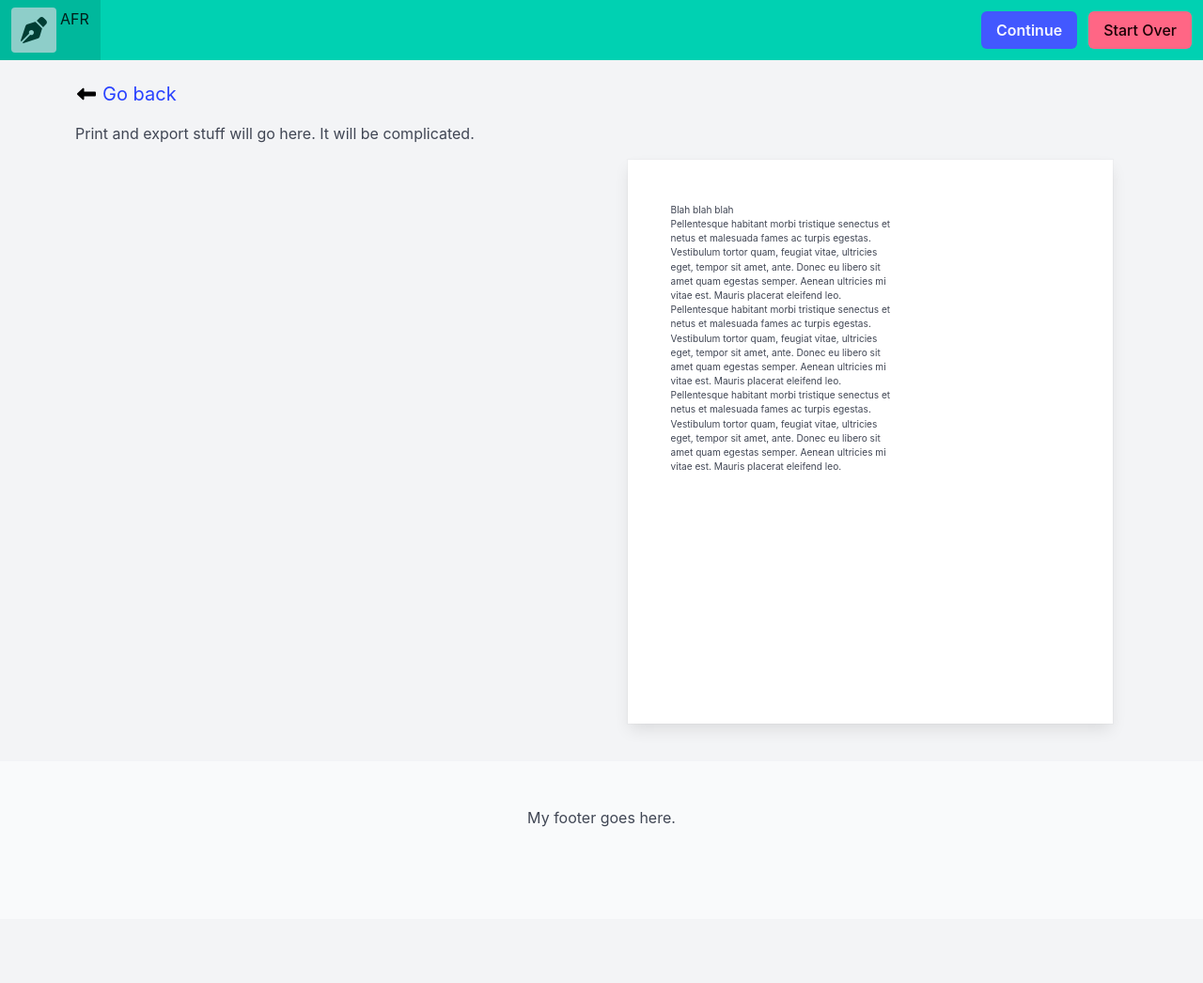
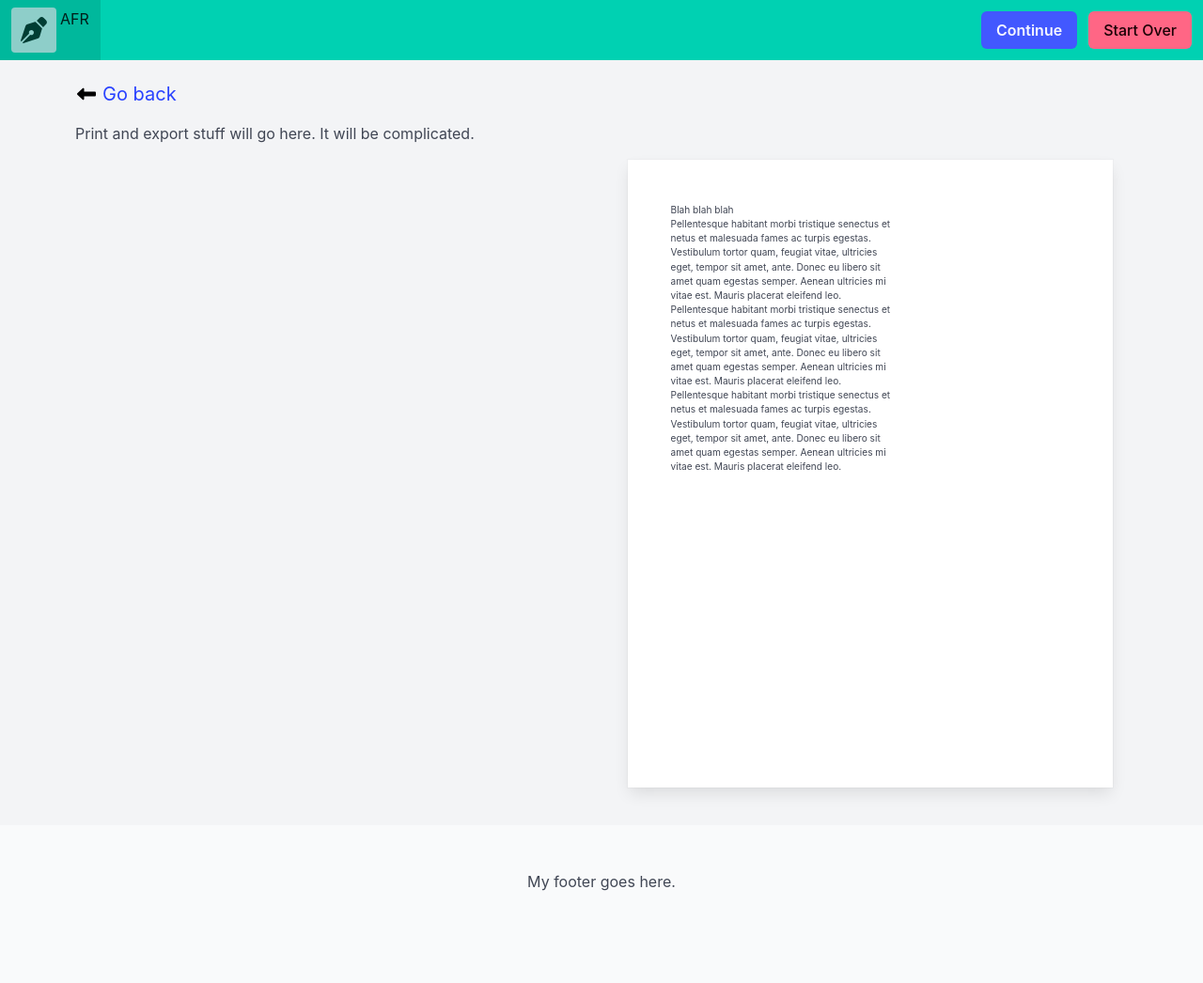
Before and after one commit to HeirOfNorton/alwaysfreeresume, a Jekyll site: the page built from pages/print.html, in a window 1280 px wide. Shown: the whole page at 94% size. Built offline with Jekyll 4.4.1, drawn with Linux system fonts in a browser that asks for light colours; before the commit the page ends 978 px from its top, so only the background shows below that.

Commit message:
Adding px and hopefully getting the scaling right

```diff
--- a/pages/print.html
+++ b/pages/print.html
@@ -18,8 +18,8 @@ Print and export stuff will go here. It will be complicated.
     </div>
 
     <div class="column">
-        <div class="box page-box m-4" x-data="{ pgtype: 'letter', boxwidth: 0 }" x-resize="boxwidth = $width" :class="pgtype == 'letter' ? 'letter' : 'a4'" :style="pgtype == 'letter' ? {height: boxwidth * (22/17)} : {height: boxwidth * (297/210)}">
-            <div class="page" :style="pgtype == 'letter' ? {scale: boxwidth / 816} : {scale: boxwidth / 794}">
+        <div class="box page-box m-4" x-data="{ pgtype: 'letter', boxwidth: 0 }" x-resize="boxwidth = $width" :class="pgtype == 'letter' ? 'letter' : 'a4'" :style="pgtype == 'letter' ? {height: boxwidth * (22/17) + 'px'} : {height: boxwidth * (297/210) + 'px'}">
+            <div class="page" :style="pgtype == 'letter' ? {scale: boxwidth / 816, width: boxwidth + 'px'} : {scale: boxwidth / 794, width: boxwidth + 'px'}">
                 <h1>Blah blah blah</h1>
                 <p>Pellentesque habitant morbi tristique senectus et netus et malesuada fames ac turpis egestas. Vestibulum tortor quam, feugiat vitae, ultricies eget, tempor sit amet, ante. Donec eu libero sit amet quam egestas semper. Aenean ultricies mi vitae est. Mauris placerat eleifend leo.</p>
                 <p>Pellentesque habitant morbi tristique senectus et netus et malesuada fames ac turpis egestas. Vestibulum tortor quam, feugiat vitae, ultricies eget, tempor sit amet, ante. Donec eu libero sit amet quam egestas semper. Aenean ultricies mi vitae est. Mauris placerat eleifend leo.</p>
```
